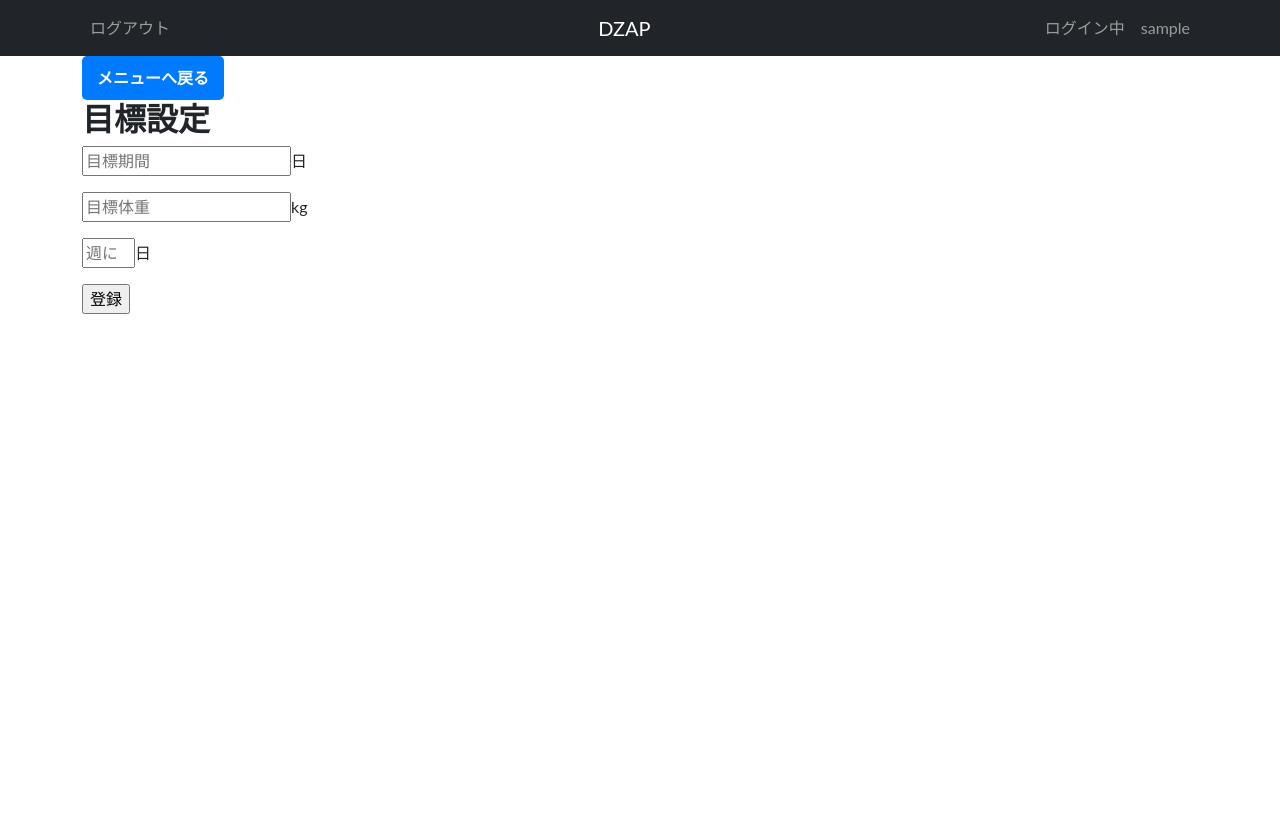
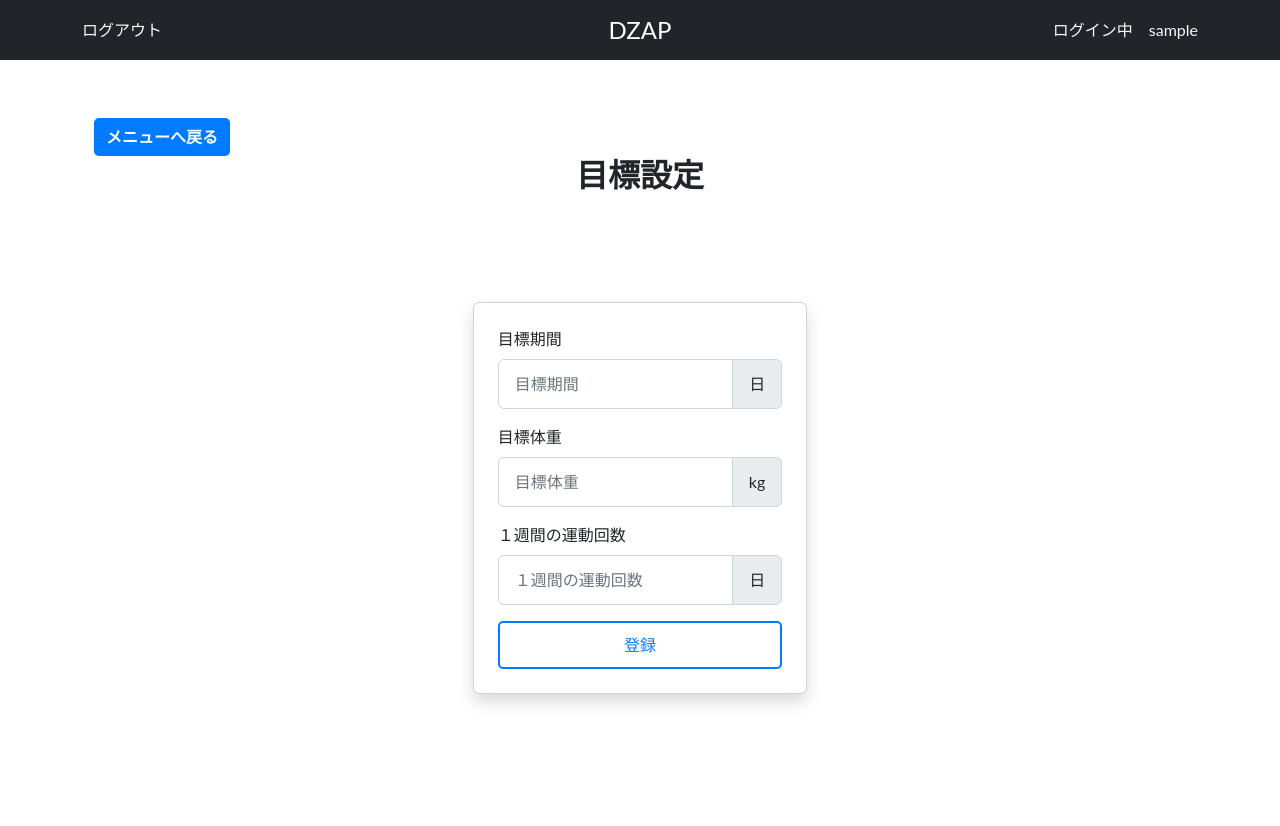
Before and after one commit to TabataMasahito/Dteam, a Flask app: page /goalsetting in a window 1280 px wide. Before the commit the page ends 314 px from the top, so only its background shows below. Run offline with Flask 3, Linux system fonts and the light colour scheme; the visitor is signed in with stand-in values (Sample User, id 1); parts of the project's set-up code (start-up, migrations or seed data) failed here and were passed over; some libraries are stand-ins or nearby versions.

```diff
--- a/apps/exercise/forms.py
+++ b/apps/exercise/forms.py
@@ -8,7 +8,7 @@ class ModeSelectForm(FlaskForm):
         ('筋トレ', '筋トレモード'),
         ('ダイエット', 'ダイエットモード'),
         ('健康維持', '健康維持モード')
-    ], validators=[DataRequired('モードを選択してください。')
+    ], validators=[DataRequired('この項目は必須です')
     ])
     submit = SubmitField('次へ')
 
@@ -16,20 +16,20 @@ class GoolSettingForm(FlaskForm):
     period = IntegerField(
         "期間",
         validators=[
-            DataRequired(message="すべての項目を入力してください")
+            DataRequired(message="この項目は必須です。")
         ]
     )
     goalweight = FloatField(
         "目標体重",
         validators=[
-            DataRequired(message="体重は必須です。"),
+            DataRequired(message="この項目は必須です。"),
             NumberRange(1,150,message="正しい数字を入力してください。")
         ]
     )
     numberexercisesweek = IntegerField(
         "週の運動回数",
         validators=[
-            DataRequired(message="体重は必須です。"),
+            DataRequired(message="この項目は必須です。"),
             NumberRange(1,7,message="正しい数字を入力してください。")
         ]
 
--- a/apps/exercise/templates/exercise/base.html
+++ b/apps/exercise/templates/exercise/base.html
@@ -1,4 +1,3 @@
-<!-- 田端将人 -->
 <!DOCTYPE html>
 <html lang="ja">
 <head>
@@ -7,47 +6,38 @@
     <link rel="stylesheet" href="{{ url_for('static', filename='css/bootstrap.min.css') }}" />
     <link rel="stylesheet" href="{{ url_for('static', filename='css/style.css') }}" />
 </head>
- <!-- ナビゲーションバーを作成する -->
+<body>
+    <!-- ナビゲーションバー -->
     <nav class="navbar navbar-expand-lg navbar-dark bg-dark">
-    <div class="container">
+        <div class="container d-flex justify-content-between align-items-center">
+            <!-- 左側のリンク -->
+            <div class="d-flex align-items-center">
+                {% if current_user.is_authenticated %}
+                <a href="{{ url_for('auth.logout') }}" class="nav-link text-light">ログアウト</a>
+                {% endif %}
+            </div>
 
-        <!-- 左側のリンク -->
-        <ul class="navbar-nav mr-auto">
-            {% if current_user.is_authenticated %}
-            <li class="nav-item">
-                <a href="{{ url_for('auth.logout') }}" class="nav-link">ログアウト</a>
-            </li>
-            {% endif %}
-        </ul>
-
-        <a class="navbar-brand" href="{{ url_for('exercise.index') }}">DZAP</a>
+            <!-- 中央のブランド -->
+            <a class="navbar-brand mx-auto position-absolute" href="{{ url_for('exercise.index') }}" style="left: 50%; transform: translateX(-50%);">
+                DZAP
+            </a>
 
             <!-- 右側のリンク -->
-        <ul class="navbar-nav">
+            <div class="d-flex align-items-center">
                 {% if current_user.is_authenticated %}
-            <li class="nav-item">
-                <a class="nav-link">ログイン中</a>
-            </li>
-            <li class="nav-item">
-                <span class="nav-link">{{ current_user.username }}</span>
-            </li>
+                <span class="nav-link text-light">ログイン中　</span>
+                <span class="nav-link text-light">{{ current_user.username }}</span>
                 {% else %}
-            <li class="nav-item">
-                <a class="nav-link" href="{{ url_for('auth.signup') }}">新規登録</a>
-            </li>
-            <li class="nav-item">
-                <a class="nav-link" href="{{ url_for('auth.login') }}">ログイン</a>
-            </li>
+                <a href="{{ url_for('auth.signup') }}" class="nav-link text-light">新規登録</a>
+                <a href="{{ url_for('auth.login') }}" class="nav-link text-light">ログイン</a>
                 {% endif %}
-        </ul>
+            </div>
         </div>
     </nav>
 
-
-<!-- block contentをsection class="container"で囲む -->
+    <!-- コンテンツセクション -->
     <section class="container">
         {% block content %}{% endblock %}
     </section>
 </body>
-
 </html>
--- a/apps/exercise/templates/exercise/goal_setting.html
+++ b/apps/exercise/templates/exercise/goal_setting.html
@@ -2,31 +2,58 @@
 {% extends "exercise/base.html" %}
 {% block title %}目標設定{% endblock %}
 {% block content %}
+<div class="container my-5">
     <a class="menu-btn" href="{{ url_for('exercise.index') }}">メニューへ戻る</a>
+    <header class="text-center mb-4">
         <h2>目標設定</h2>
-<form action="{{ url_for('exercise.goal_setting') }}" method="POST" novalidate="novalidate">
+    </header>
+    <section>
+    <div class="goal_setting">
+        <form action="{{ url_for('exercise.goal_setting') }}" method="POST" novalidate="novalidate" class="card p-4 shadow">
             {{ form.csrf_token }}
-    <p>
-    {{ form.period(placeholder="目標期間") }}日
-    </p>
+
+            <!-- 目標期間 -->
+            <div class="mb-3">
+                <label for="form-period" class="form-label">目標期間</label>
+                <div class="input-group">
+                    {{ form.period(id="form-period", class="form-control", placeholder="目標期間") }}
+                    <span class="input-group-text">日</span>
+                </div>
                 {% for error in form.period.errors %}
-    <span style="color: red;">{{ error }}</span>
+                <div class="text-danger small">{{ error }}</div>
                 {% endfor %}
+            </div>
 
-    <p>
-    {{ form.goalweight(placeholder="目標体重") }}kg
-    </p>
+            <!-- 目標体重 -->
+            <div class="mb-3">
+                <label for="form-goalweight" class="form-label">目標体重</label>
+                <div class="input-group">
+                    {{ form.goalweight(id="form-goalweight", class="form-control", placeholder="目標体重") }}
+                    <span class="input-group-text">kg</span>
+                </div>
                 {% for error in form.goalweight.errors %}
-    <span style="color: red;">{{ error }}</span>
+                <div class="text-danger small">{{ error }}</div>
                 {% endfor %}
+            </div>
 
-    <p>
-    {{ form.numberexercisesweek(placeholder="週に何日利用するか") }}日
-    </p>
+            <!-- 週の利用日数 -->
+            <div class="mb-3">
+                <label for="form-numberexercisesweek" class="form-label">１週間の運動回数</label>
+                <div class="input-group">
+                    {{ form.numberexercisesweek(id="form-numberexercisesweek", class="form-control", placeholder="１週間の運動回数") }}
+                    <span class="input-group-text">日</span>
+                </div>
                 {% for error in form.numberexercisesweek.errors %}
-    <span style="color: red;">{{ error }}</span>
+                <div class="text-danger small">{{ error }}</div>
                 {% endfor %}
+            </div>
 
-    <p>{{ form.submit() }}</p>
+            <!-- 送信ボタン -->
+            <div class="d-grid">
+                {{ form.submit(class="btn btn-primary btn-block") }}
+            </div>
         </form>
+    </div>
+    </section>
+</div>
 {% endblock %}
--- a/apps/static/css/style.css
+++ b/apps/static/css/style.css
@@ -42,8 +42,9 @@
 
 /* nav-link クラスのスタイル */
 .menu-btn {
+    margin-top: 10px;
     display: inline-block; /* ブロック要素にしてクリック範囲を広げる */
-    padding: 10px 15px;    /* 内側の余白を設定 */
+    padding: 7px 12px;    /* 内側の余白を設定 */
     color: #ffffff;        /* テキストの色 */
     background-color: #007bff; /* 背景色 */
     text-decoration: none; /* 下線を削除 */
@@ -59,6 +60,36 @@
     color: #f8f9fa;           /* テキストの色を変更 */
 }
 
-.navbar-brand {
-    margin-left: 50px;
+.navbar {
+    height: 60px; /* ナビゲーションバーの高さを固定 */
+    display: flex;
+    align-items: center; /* 垂直方向に中央揃え */
 }
+
+.navbar .navbar-brand {
+    font-size: 1.5rem; /* ロゴのサイズを調整 */
+    text-align: center; /* 中央揃えを補強 */
+}
+
+.modetitle{
+    margin-bottom: 30px;
+}
+
+.form-check-inline-mode{
+    font-size: 20px;
+    margin-bottom: 30px;
+
+
+}
+.errortext{
+    margin-top: 50px;
+    text-align: center;
+    font-size: large;
+
+}
+.goal_setting {
+    display: flex;
+    justify-content: center; /* 横方向に中央寄せ */
+    align-items: center;     /* 縦方向に中央寄せ */
+    min-height: 70vh;       /* ビューポート全体の高さ */
+}
```
Also changed, not shown: apps/auth/templates/auth/base.html (+19 -5 lines), apps/auth/templates/auth/createbody.html (+27 -12 lines), apps/exercise/templates/exercise/exercise_error.html (+5 -2 lines), apps/exercise/templates/exercise/exercise_menu_setting.html (+4 -4 lines), apps/exercise/templates/exercise/modeselect.html (+40 -16 lines), apps/exercise/templates/exercise/plan_setting_error.html (+6 -3 lines), apps/exercise/templates/exercise/weight_recode_error.html (+6 -3 lines). Lines whose indentation alone changed are shown as unchanged.
